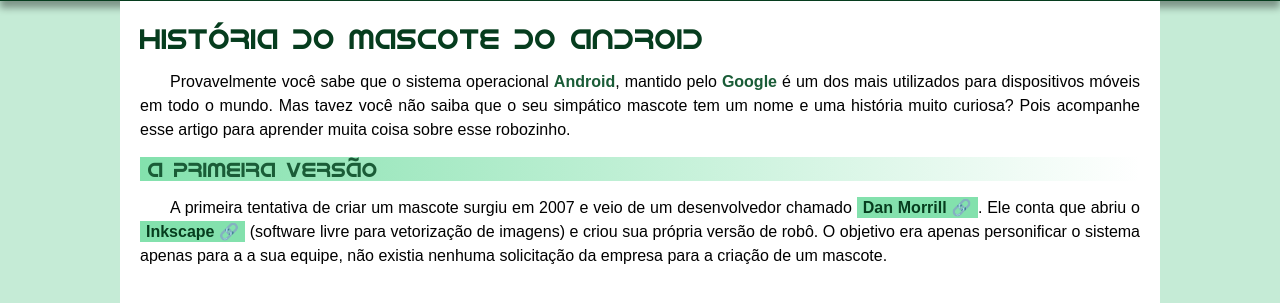
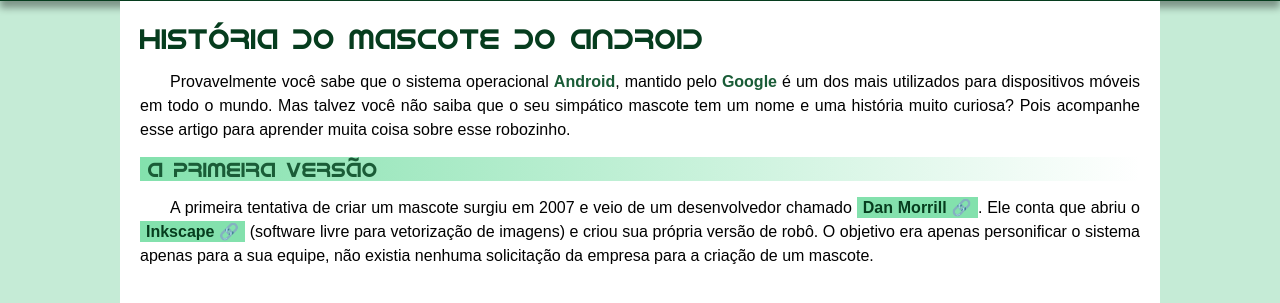
Before and after one commit to ricardomartino/html-css, a plain HTML site: page Desafios/Desafio003/android.html in a window 1280 px wide. Shown: the part 217-520 px from the top of the page. Drawn offline with Linux system fonts and the light colour scheme.

Commit message:
Nova versão

```diff
--- a/Desafios/Desafio003/android.html
+++ b/Desafios/Desafio003/android.html
@@ -26,7 +26,7 @@
             </h1>
 
             <p>
-                Provavelmente você sabe que o sistema operacional <strong>Android</strong>, mantido pelo <strong>Google</strong> é um dos mais utilizados para dispositivos móveis em todo o mundo. Mas tavez você não saiba que o seu simpático mascote tem um nome e uma história muito curiosa? Pois acompanhe esse artigo para aprender muita coisa sobre esse robozinho.
+                Provavelmente você sabe que o sistema operacional <strong>Android</strong>, mantido pelo <strong>Google</strong> é um dos mais utilizados para dispositivos móveis em todo o mundo. Mas talvez você não saiba que o seu simpático mascote tem um nome e uma história muito curiosa? Pois acompanhe esse artigo para aprender muita coisa sobre esse robozinho.
             </p>
 
             <h2>
@@ -34,7 +34,7 @@
             </h2>
 
             <p>
-                A primeira tentativa de criar um mascote surgiu em 2007 e veio de um desenvolvedor chamado <a href="https://androidcommunity.com/dan-morrill-shows-us-the-android-mascot-that-almost-was-20130103/" target="_blank" class="externo">Dan Morrill</a>. Ele conta que abriu o <a href="https://linkscape.otg/pt-br/" target="_blank" class="externo">Inkscape</a> (software livre para vetorização de imagens) e criou sua própria versão de robô. O objetivo era apenas personificar o sistema apenas para a a sua equipe, não existia nenhuma solicitação da empresa para a criação de um mascote.
+                A primeira tentativa de criar um mascote surgiu em 2007 e veio de um desenvolvedor chamado <a href="https://androidcommunity.com/dan-morrill-shows-us-the-android-mascot-that-almost-was-20130103/" target="_blank" class="externo">Dan Morrill</a>. Ele conta que abriu o <a href="https://linkscape.otg/pt-br/" target="_blank" class="externo">Inkscape</a> (software livre para vetorização de imagens) e criou sua própria versão de robô. O objetivo era apenas personificar o sistema apenas para a sua equipe, não existia nenhuma solicitação da empresa para a criação de um mascote.
             </p>
 
             <picture>
@@ -101,7 +101,7 @@
                         3.0 - <abbr title="Favo de Mel">Honeycomb</abbr>
                     </li>
                     <li>
-                        4.0 - <abbr title="Sandu+iche de Sorevete">Ice Cream Sandwich</abbr>
+                        4.0 - <abbr title="Sanduiche de Sorevete">Ice Cream Sandwich</abbr>
                     </li>
                     <li>
                         4.1 - <abbr title="Jujuba">Jelly Bean</abbr>
```
